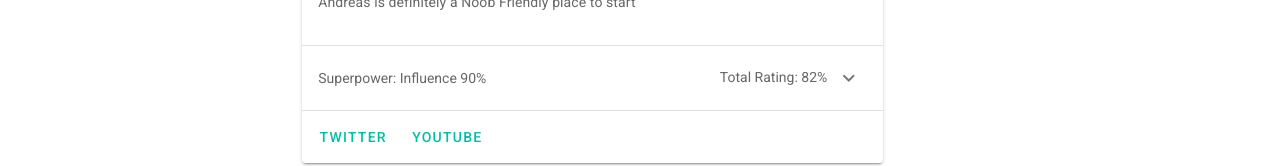
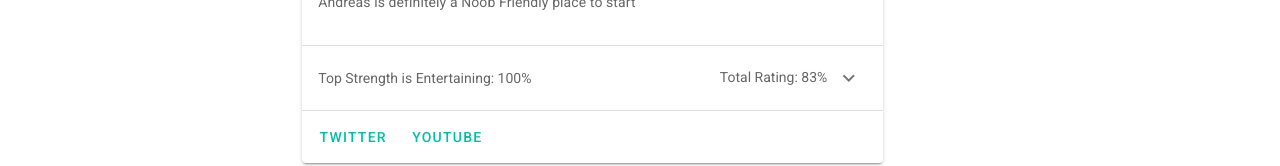
Before and after one commit to JohnD-EE/sats-index-ui, a Vue app: page /whos-who in a window 1280 px wide. Shown: the part 699-865 px from the top of the page. Built offline with nearby package versions, Linux system fonts and the light colour scheme; what vue-moment would draw is missing.

Commit message:
changing WhosWho structure

```diff
--- a/src/data/satoshiandthenoob.js
+++ b/src/data/satoshiandthenoob.js
@@ -1,7 +1,9 @@
 const interview =
     {
+        chapter: 1,
         title: 'Anonymity',
-        startsWith: 'noob',
+        subtitle: 'Why all the fuss about hiding your identity?',
+        startsWith: 'Noob',
         text: [
             'Hello Satoshi', //N
             'Hello Noob', //S
--- a/src/data/whoswho.js
+++ b/src/data/whoswho.js
@@ -70,48 +70,63 @@ const whosWhoData = [
             { site: 'bitcoin.org', url: 'https://bitcoin.org/'},
             { site: 'BTC Whitepaper', url: 'https://bitcoin.org/bitcoin.pdf' }
         ],
-        ratings: {
-            libertarianism: {
+        ratings: [
+            {
+                metric: 'libertarianism',
                 rating: 99,
                 reason: 'From the white paper and other communications via email and forum posts he seems strongly rooted in Austrian Economics / Libertarian thinking.'
             },
-            bitcoiner: {
+            {
+                metric: 'bitcoiner',
                 rating: 100,
                 reason: 'Well, obviously'
             },
-            tech: {
+            {
+                metric: 'tech',
                 rating: 99,
                 reason: 'Clearly an abstract thinker, creating bitcoin out of the intersection of other technical innovations. As he said, \'I am better with code than with words though\', however Satoshi\'s code itself wasn\'t flawless'
             },
-            economics: {
+            {
+                metric: 'economics',
                 rating: 99,
-                reason: 'A great understanding of human behaviour, economic incentives and rewards, as well as a true understanding of money'
+                reason: 'A great understanding of human behaviour, economic incentives and rewards, as well as a deep understanding of money. The components existed before Satoshi, but the genius is in the implementation.'
             },
-            entertaining: {
+            {
+                metric: 'entertaining',
                 rating: 15,
                 reason: 'We don\'t know him personally, there\'s not much evidence of humour but his sarcastic message in the genesis block earns him some points: \'Chancellor on Brink of Second Bailout for Banks\''
             },
-            controversial: {
+            {
+                metric: 'controversial',
                 rating: 99,
                 reason: 'He\'s disrupted everything'
             },
-            noobfriendly: {
+            {
+                metric: 'noobfriendly',
                 rating: 20,
                 reason: 'He made the effort to communicate his thinking in the right way, we don\t have much to go on though, other than his writings.'
             },
-            integrity: {
-                rating: 99,
+            {
+                metric: 'integrity',
+                rating: 95,
                 reason: 'He did the right thing and walked away from the project to leave it leaderless and decentralised, and he has never spent his vast bitcoin wealth.'
             },
-            lovability: {
+            {
+                metric: 'lovability',
                 rating: 0,
                 reason: 'We just don\'t know him, but apparently he could come across as a bit harsh sometimes'
             },
-            influence: {
-                rating: 100,
-                reason: 'He\'s changed the world forever, and he could do a fair bit of damage if he wanted.'
-            }
-        }
+            {
+                metric: 'influence',
+                rating: 90,
+                reason: 'He\'s changed the world forever, and he could do a fair bit of damage if he wanted, but his influence and importance in the Bitcoin project diminishes over time'
+            },
+            {
+                metric: 'educator',
+                rating: 95,
+                reason: 'His creation has educated so many people about money, but he\'s not currently actively educating'
+            },
+        ]
     },
     {
         name: 'Andreas Antonopoulus',
@@ -121,48 +136,58 @@ const whosWhoData = [
             { site: 'Twitter', url: 'https://twitter.com/aantonop'},
             { site: 'YouTube', url: 'https://www.youtube.com/user/aantonop' }
         ],
-        ratings: {
-            libertarianism: {
+        ratings: [
+            {
+                metric: 'libertarianism',
                 rating: 75,
                 reason: 'Certainly an advocate of free market economics, but also seems to play by the rules within the existing system'
             },
-            bitcoiner: {
+            {
+                metric: 'bitcoiner',
                 rating: 50,
                 reason: 'Strong advocte for the Bitcoin eco-system but also embraces other cryptocurrencies'
             },
-            tech: {
+            {
+                metric: 'tech',
                 rating: 95,
                 reason: 'Has a degree in Computer Science and Data Communications and Distributed Systems from University College London. Very stong in Security'
             },
-            economics: {
+            {
+                metric: 'economics',
                 rating: 75,
                 reason: 'Seems to understand real world economics but not necessarily a guru on fincance and economics'
             },
-            entertaining: {
-                rating: 95,
+            {
+                metric: 'entertaining',
+                rating: 100,
                 reason: 'Brilliant presentations, peppared with jokes, doesn\'t take himself too seriously'
             },
-            controversial: {
+            {
+                metric: 'controversial',
                 rating: 50,
                 reason: 'Too nice to be overly controversial'
             },
-            noobfriendly: {
-                rating: 99,
+            {
+                metric: 'noobfriendly',
+                rating: 100,
                 reason: 'Surely one of the best explainers in the cryptocurrency space'
             },
-            integrity: {
+            {
+                metric: 'integrity',
                 rating: 95,
                 reason: 'Been in the Bitcoin domain for ages, consistent adherent'
             },
-            lovability: {
+            {
+                metric: 'lovability',
                 rating: 99,
                 reason: 'Surely the sweetest guy out there'
             },
-            influence: {
+            {
+                metric: 'influence',
                 rating: 90,
                 reason: 'Huge influence over the years'
             }
-        }
+        ]
     },
     {
         name: 'Michael Saylor',
@@ -173,48 +198,58 @@ const whosWhoData = [
         ],
         image: 'https://pbs.twimg.com/profile_images/1391739753540853762/CDFXycp2_400x400.jpg',
         web: [{ site: 'Twitter', url: 'https://twitter.com/michael_saylor'}],
-        ratings: {
-            libertarianism: {
+        ratings: [
+            {
+                metric: 'libertaianism',
                 rating: 65,
                 reason: 'Libertarian leaning, judging by his actions, but is libertarianism his driving principle?'
             },
-            bitcoiner: {
+            {
+                metric: 'bitcoiner',
                 rating: 95,
                 reason: 'He seems all in on Bitcoin, not sure if he holds other crypto'
             },
-            tech: {
+            {
+                metric: 'tech',
                 rating: 60,
                 reason: 'A rocket scientist background, so not tech averse, not sure if he qualifies as Bitcoin tech guru'
             },
-            economics: {
+            {
+                metric: 'economics',
                 rating: 95,
                 reason: 'Has a good grasp of real life economics'
             },
-            entertaining: {
+            {
+                metric: 'entertaining',
                 rating: 50,
                 reason: 'He seems to want to inform, rather than entertain'
             },
-            controversial: {
+            {
+                metric: 'controversial',
                 rating: 85,
                 reason: 'The more conservative CFOs and shareholders will certainly see him as controversial'
             },
-            noobfriendly: {
+            {
+                metric: 'noobfriendly',
                 rating: 15,
                 reason: 'He goes quite deep, probably not the best place for a total novice to start unless well versed in corpotate financials'
             },
-            integrity: {
+            {
+                metric: 'integrity',
                 rating: 90,
                 reason: 'Well he has skin in the game, that\'s what it\'s all about'
             },
-            lovability: {
+            {
+                metric: 'lovability',
                 rating: 65,
                 reason: 'Seems quite friendly and approachable but very matter of fact'
             },
-            influence: {
+            {
+                metric: 'influence',
                 rating: 99,
                 reason: 'Hugely influential for corporate and institutional investors, a massive figure in Bitcoin since 2020'
             }
-        }
+        ]
     },
     {
         name: 'Max Keiser',
@@ -227,48 +262,58 @@ const whosWhoData = [
             { site: 'Twitter', url: 'https://twitter.com/maxkeiser' },
             { site: 'YouTube: Orange Pill', url: 'https://www.youtube.com/user/MaxKeiserTV' }
         ],
-        ratings: {
-            libertarianism: {
+        ratings: [
+            {
+                metric: 'libertarianism',
                 rating: 95,
                 reason: 'Endorses the soveriegnty of the individual while chastising the legacy authoritarian establishment'
             },
-            bitcoiner: {
+            {
+                metric: 'bitcoiner',
                 rating: 100,
                 reason: 'Been shouting about Bitcoin since 2011, when it was $1 USD'
             },
-            tech: {
+            {
+                metric: 'tech',
                 rating: 5,
                 reason: 'More fiancnce than tech'
             },
-            economics: {
+            {
+                metric: 'economics',
                 rating: 99,
                 reason: 'He knows his Austrian Economics'
             },
-            entertaining: {
+            {
+                metric: 'entertaining',
                 rating: 100,
                 reason: 'Max is great entertainment value, especially when he\'s on a rant'
             },
-            controversial: {
+            {
+                metric: 'controversial',
                 rating: 90,
                 reason: 'If you are Jamie Dimon or otherwise rooted to legacy banking, you may find Max somewhat offensive'
             },
-            noobfriendly: {
+            {
+                metric: 'noobfriendly',
                 rating: 50,
                 reason: 'Without a grounding in libertarian thinking, the financial markets and macroeconomics a Noob may struggle with Max, but patience pays.'
             },
-            integrity: {
+            {
+                metric: 'integrity',
                 rating: 85,
                 reason: 'Seems pretty straigt, honest, and consistent (However he was once a broker and options trader)'
             },
-            lovability: {
+            {
+                metric: 'lovability',
                 rating: 90,
                 reason: 'Stacey seems to put up with him'
             },
-            influence: {
+            {
+                metric: 'influence',
                 rating: 75,
                 reason: 'Strong influence, especially in the early years of Bitcoin, purhaps he\'s since been overtaken by bigger Bitcoin celebrities.'
             }
-        }
+        ]
     },
 ];
 
--- a/src/views/Satoshi.vue
+++ b/src/views/Satoshi.vue
@@ -15,7 +15,8 @@ peer-to-peer, with no trusted third party."</span><span class="font-weight-mediu
             <v-layout>
                 <v-flex xs12 sm6 offset-sm-3>
                 <h3>Satoshi and the Noob</h3>
-                <p>Enjoy this series of imaginary conversations to help you better understand why Bitcoin exists and how it works...</p>
+                <p>Enjoy this series of imaginary conversations between Satoshi Nakamoto and a Noob to help you better understand why Bitcoin exists and how it works...</p>
+                <p>Disclaimer: The characters here are completely fictitious. There are differing opinions among Bitcoiners on how Satoshi should be talked about or represented. Please see this as a playful illustration to help educate those who are curious about Bitcoin's history and potential role in the world, rather than any kind of bastardisation of the Satoshi story.</p>
                 </v-flex>
             </v-layout>
         </v-container>
@@ -31,7 +32,7 @@ peer-to-peer, with no trusted third party."</span><span class="font-weight-mediu
                 hide-dot
             >
                 <p class="display-1 mb-0">{{ interview.title }}</p>
-                <p class="subtitle-1">An imaginary conversation between a Noob and Satoshi</p>
+                <p class="subtitle-1">{{ interview.subtitle }}</p>
                 </v-timeline-item>
 
                 <v-timeline-item
--- a/src/views/WhosWho.vue
+++ b/src/views/WhosWho.vue
@@ -120,9 +120,16 @@ export default {
     },
     methods: {
         getScoreHighlights(ratings) {
-            if (ratings) {
-                return 'Superpower: Influence ' + ratings.influence.rating + '%'
-            }
+            let topStrength = ''
+            let topRating = -999
+            ratings.forEach((item) => {
+                if (item.rating > topRating) {
+                    topRating = item.rating
+                    topStrength = item.metric
+                }
+            })
+            topStrength = topStrength.charAt(0).toUpperCase() + topStrength.slice(1) //capitalise first letter
+            return 'Top Strength is ' + topStrength + ': ' + topRating + '%'
         },
         getTopStrength(ratings) {
             if (ratings) {
@@ -130,22 +137,16 @@ export default {
             }
         },
         getTotalScore(ratings) {
-            if (ratings) {
-                const libertarianism = ratings.libertarianism.rating
-                const bitcoiner = ratings.bitcoiner.rating
-                const tech = ratings.tech.rating
-                const economics = ratings.economics.rating
-                const entertaining = ratings.entertaining.rating
-                const controversial = ratings.controversial.rating
-                const noobfriendly = ratings.noobfriendly.rating
-                const integrity = ratings.integrity.rating
-                const lovability = ratings.lovability.rating
-                const influence = ratings.influence.rating
-                const average = Math.round((libertarianism + bitcoiner + tech + economics + entertaining +
-                controversial + noobfriendly + integrity + lovability + influence) / 10)
-                return average
-            }
-        },
+            console.log('ratings', ratings)
+            let total = 0
+            let count = 0
+            ratings.forEach((item) => {
+                    total += item.rating
+                    count ++
+                })
+            let average = Math.round(total / count)
+            return average
+        }
     }
 }
 </script>
```
